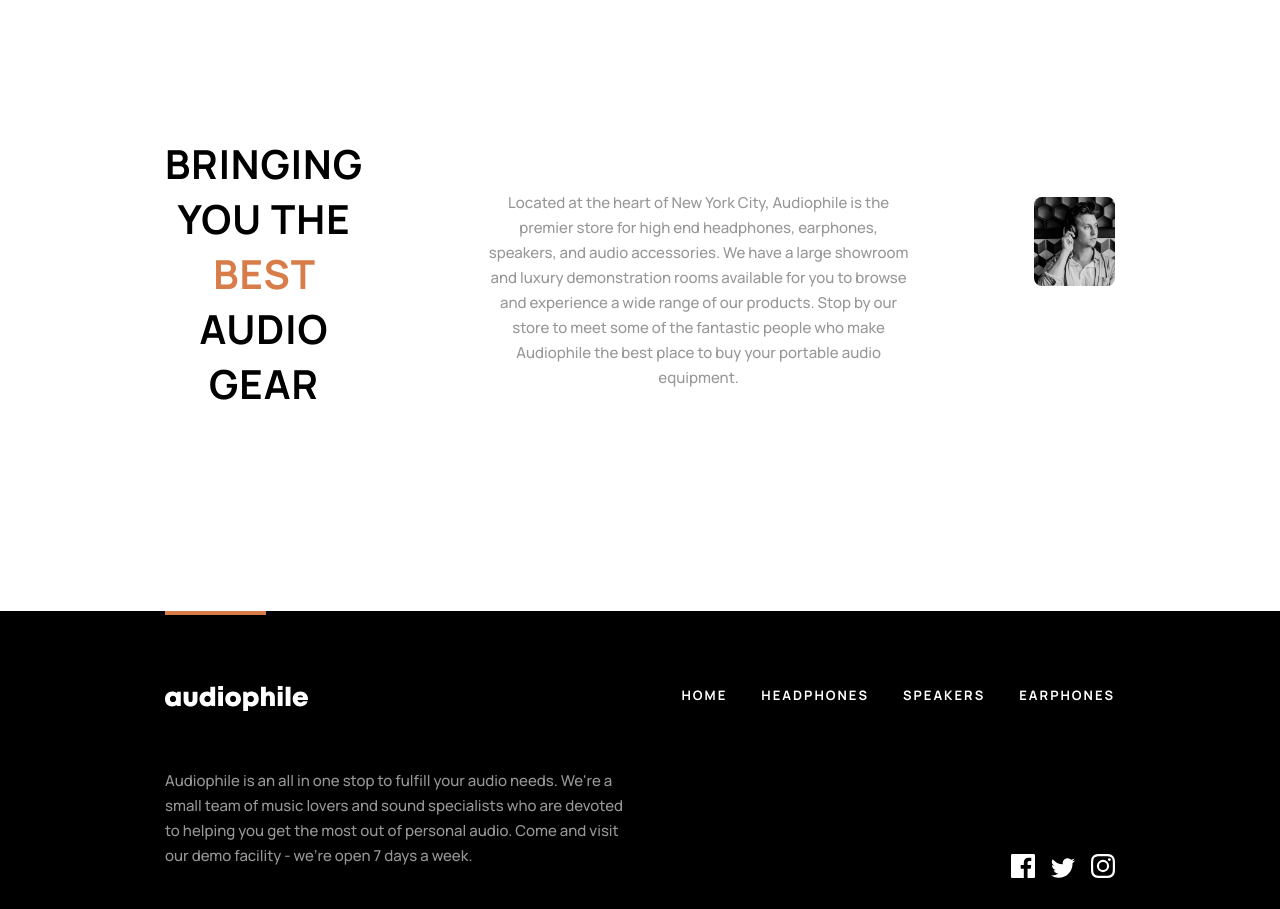
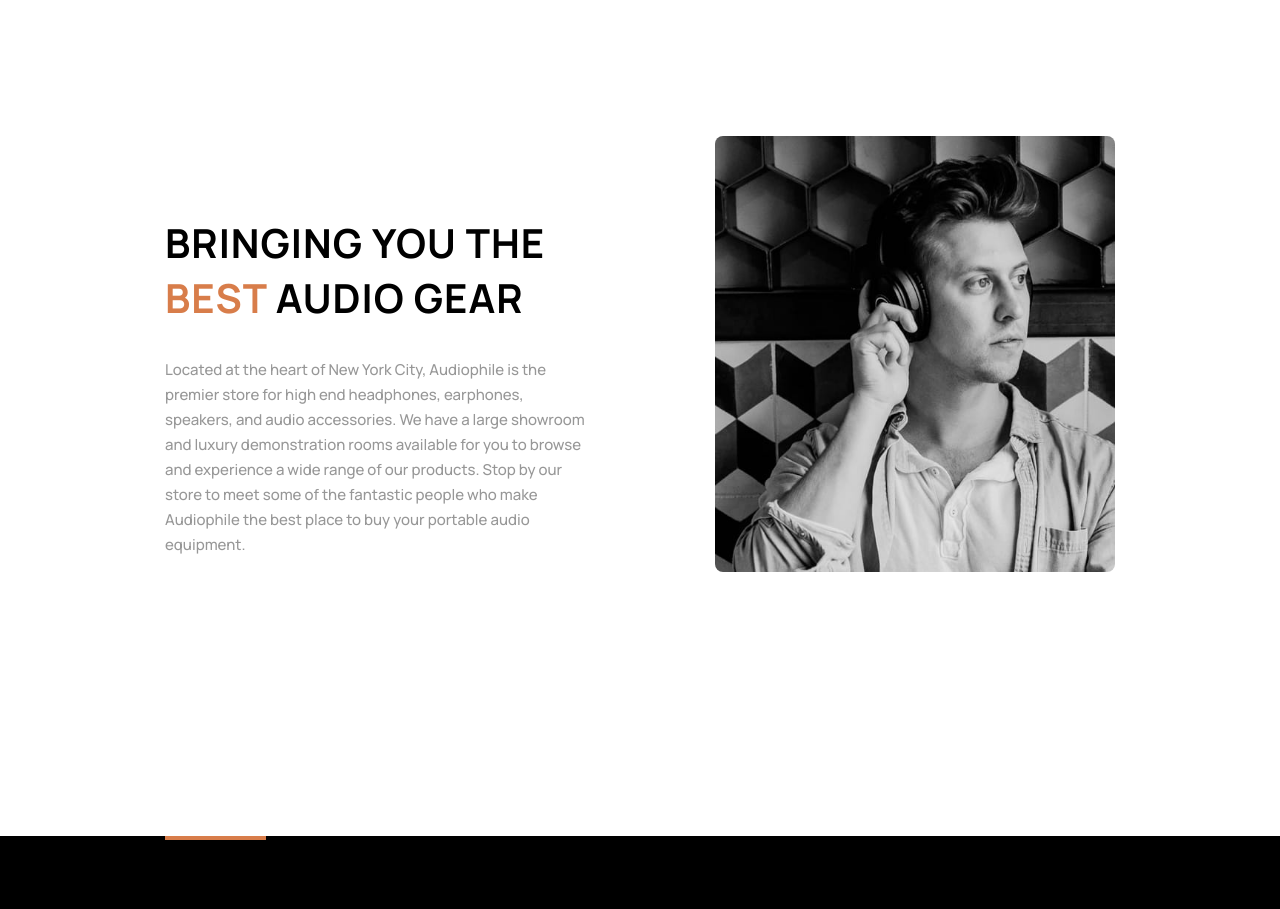
Before and after one commit to MauritzLM/audiophile-website, a React (Vite) app: page / in a window 1280 px wide. Shown: the part 1260-2169 px from the top of the page. Built offline with nearby package versions, Linux system fonts and the light colour scheme; no server answers.

Commit message:
added styling div for text

```diff
--- a/src/components/about.tsx
+++ b/src/components/about.tsx
@@ -10,11 +10,13 @@ function About() {
           <img src="/images/shared/desktop/image-best-gear.jpg" alt="" aria-hidden="true" decoding="async" width="" height="" loading="lazy" />
         </picture>
 
-        <h2>Bringing you the <span>best</span> audio gear</h2>
+        <div className="cs-text">
+          <h2>Bringing you the <span>best</span> audio gear</h2>
 
-        <p>Located at the heart of New York City, Audiophile is the premier store for high end headphones, earphones, speakers, and audio accessories.
-          We have a large showroom and luxury demonstration rooms available for you to browse and experience a wide range of our products.
-          Stop by our store to meet some of the fantastic people who make Audiophile the best place to buy your portable audio equipment.</p>
+          <p>Located at the heart of New York City, Audiophile is the premier store for high end headphones, earphones, speakers, and audio accessories.
+            We have a large showroom and luxury demonstration rooms available for you to browse and experience a wide range of our products.
+            Stop by our store to meet some of the fantastic people who make Audiophile the best place to buy your portable audio equipment.</p>
+        </div>
       </section>
     </>
   )
```
